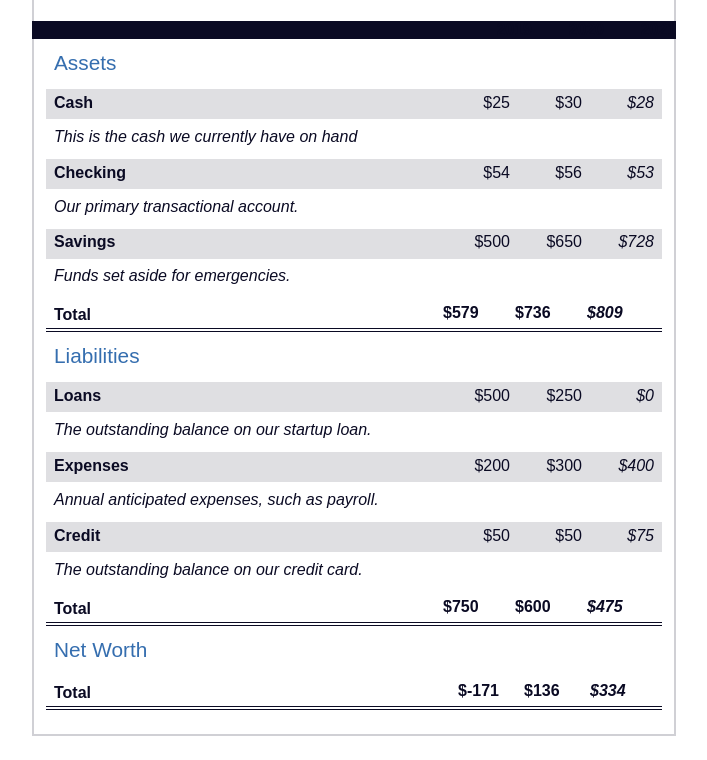
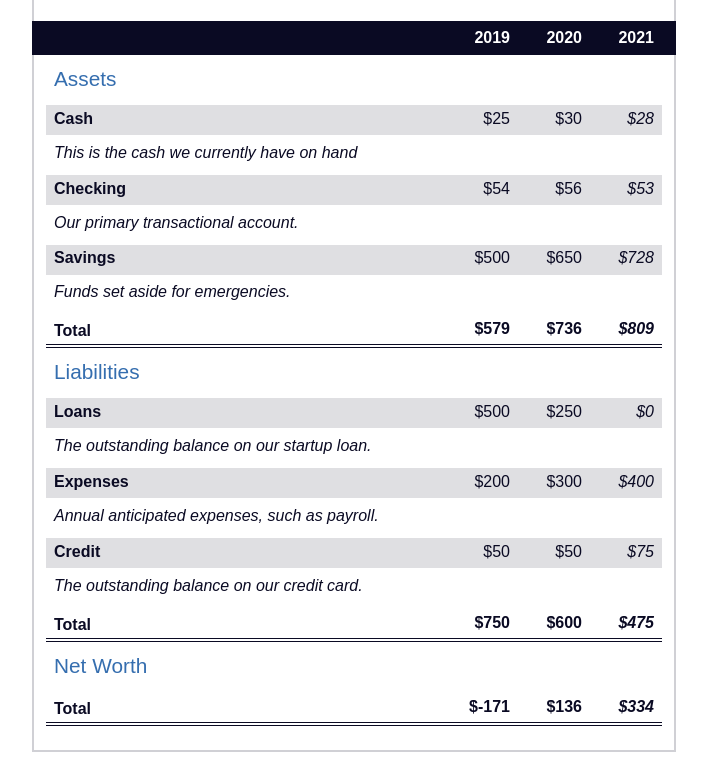
Before and after one commit to ScubaMonster/-11-Balance-sheet, a plain HTML site: page index.html in a window 1280 px wide. Shown: the part 106-866 px from the top of the page, without its empty margins (286-993 px from the left). Drawn offline with Linux system fonts and the light colour scheme.

Commit message:
Fixed the mistakes - finished the excercise

```diff
--- a/styles.css
+++ b/styles.css
@@ -51,10 +51,10 @@ section {
     justify-content: flex-end;
     position: sticky;
     top: 0;
-    color: fff;
+    color: #fff;
     background-color: #0a0a23;
     margin: 0 -2px;
-    padding: 0.5rem calc(1.25 + 2px) 0.5rem 0;
+    padding: 0.5rem calc(1.25rem + 2px) 0.5rem 0;
     z-index: 999;
 }
 
@@ -105,7 +105,7 @@ tr[class="total"] th {
     padding: 0.5rem 0 0.25rem 0.5rem;
 }
 
-td.total td {
+tr.total td {
     text-align: right;
     padding: 0 0.25rem;
 }
```
